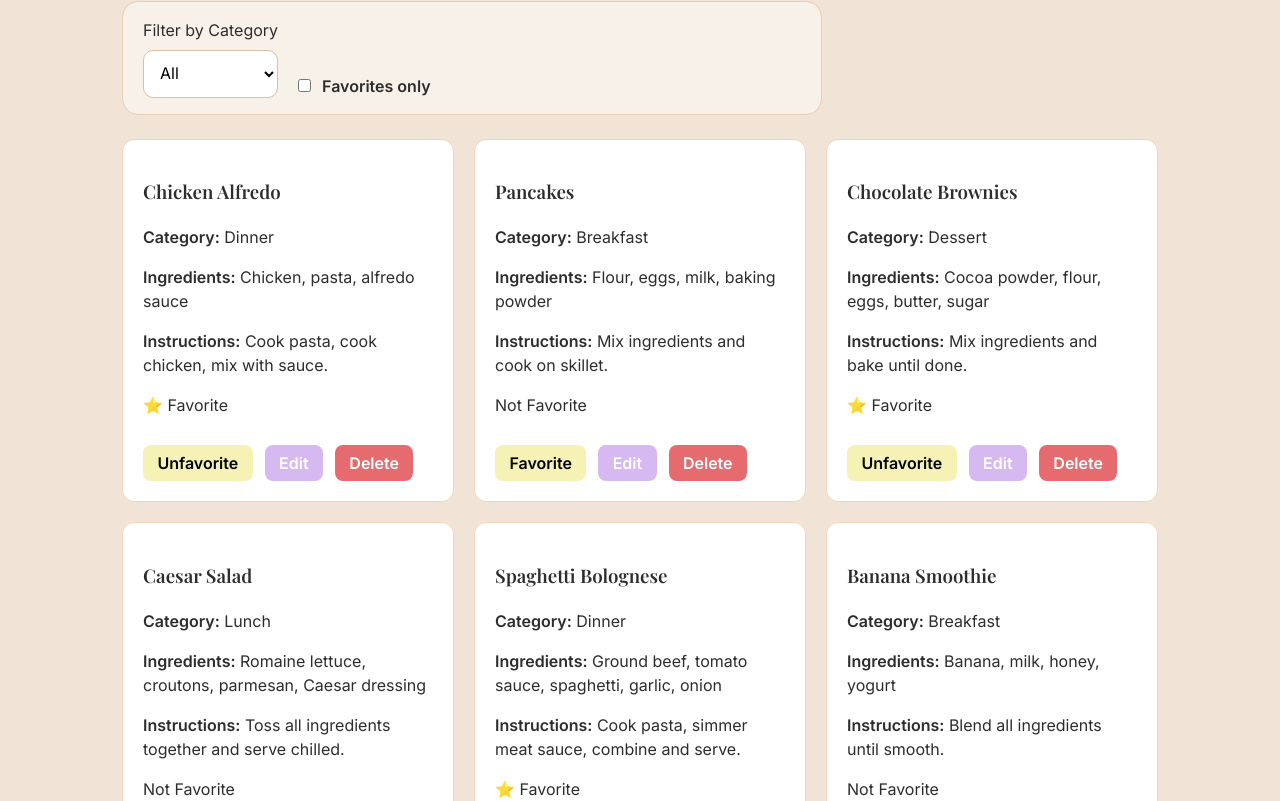
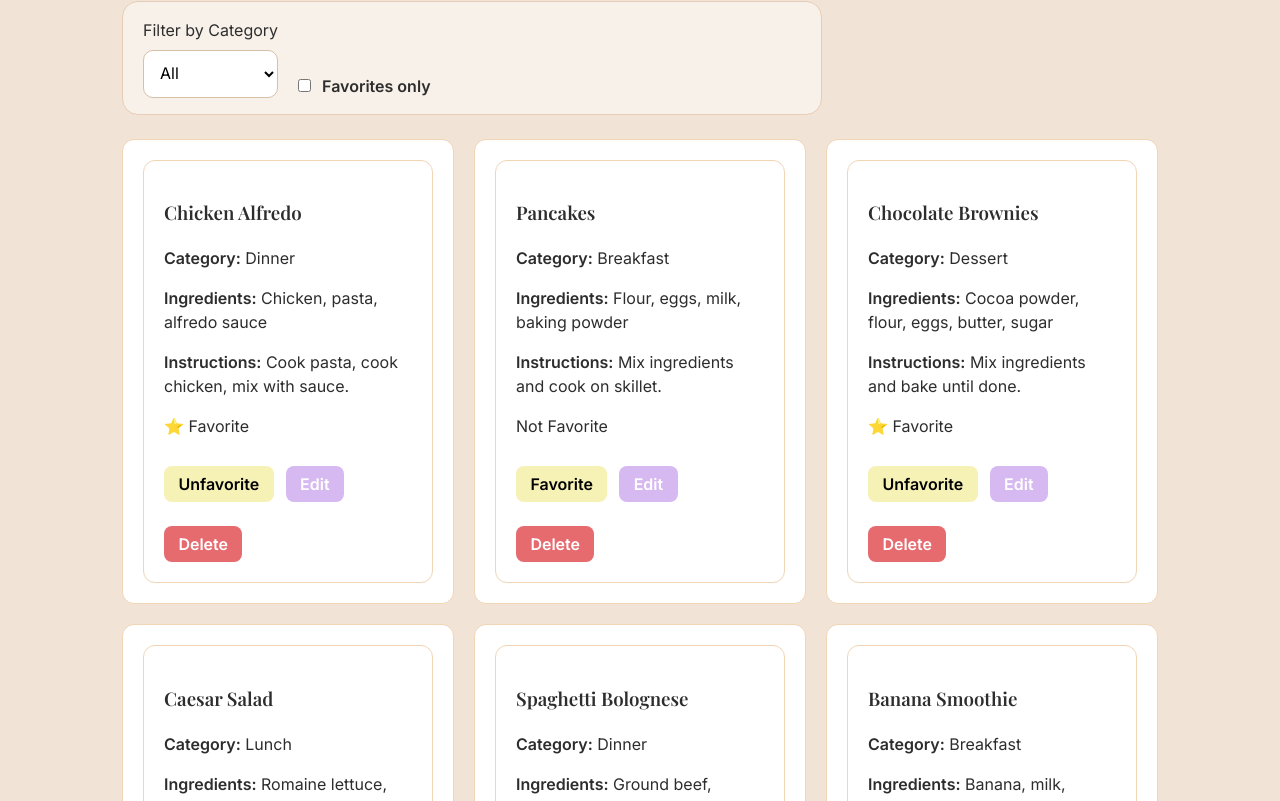
Before and after one commit to cvjohnsen/recipe-box, a React (Vite) app: page /recipes in a window 1280 px wide. Shown: the part 999-1800 px from the top of the page. Built offline with nearby package versions, Linux system fonts and the light colour scheme.

Commit message:
Add Card, Child - Commit 12

```diff
--- a/src/features/recipes/RecipeList.jsx
+++ b/src/features/recipes/RecipeList.jsx
@@ -1,4 +1,5 @@
 import RecipeCard from "./RecipeCard";
+import Card from "../../shared/Card";
 
 function RecipeList({ recipes, onDelete, onToggleFavorite, onEdit }) {
   if (recipes.length === 0) {
@@ -8,6 +9,7 @@ function RecipeList({ recipes, onDelete, onToggleFavorite, onEdit }) {
   return (
     <div className="card-grid">
       {recipes.map((recipe) => (
+        <Card key={recipe.id}>
         <RecipeCard
           key={recipe.id}
           recipe={recipe}
@@ -15,6 +17,7 @@ function RecipeList({ recipes, onDelete, onToggleFavorite, onEdit }) {
           onToggleFavorite={onToggleFavorite}
           onEdit={onEdit}
         />
+        </Card>
       ))}
     </div>
   );
--- /dev/null
+++ b/src/shared/Card.jsx
@@ -0,0 +1,5 @@
+function Card({ children }) {
+  return <div className="card">{children}</div>;
+}
+
+export default Card;
```
